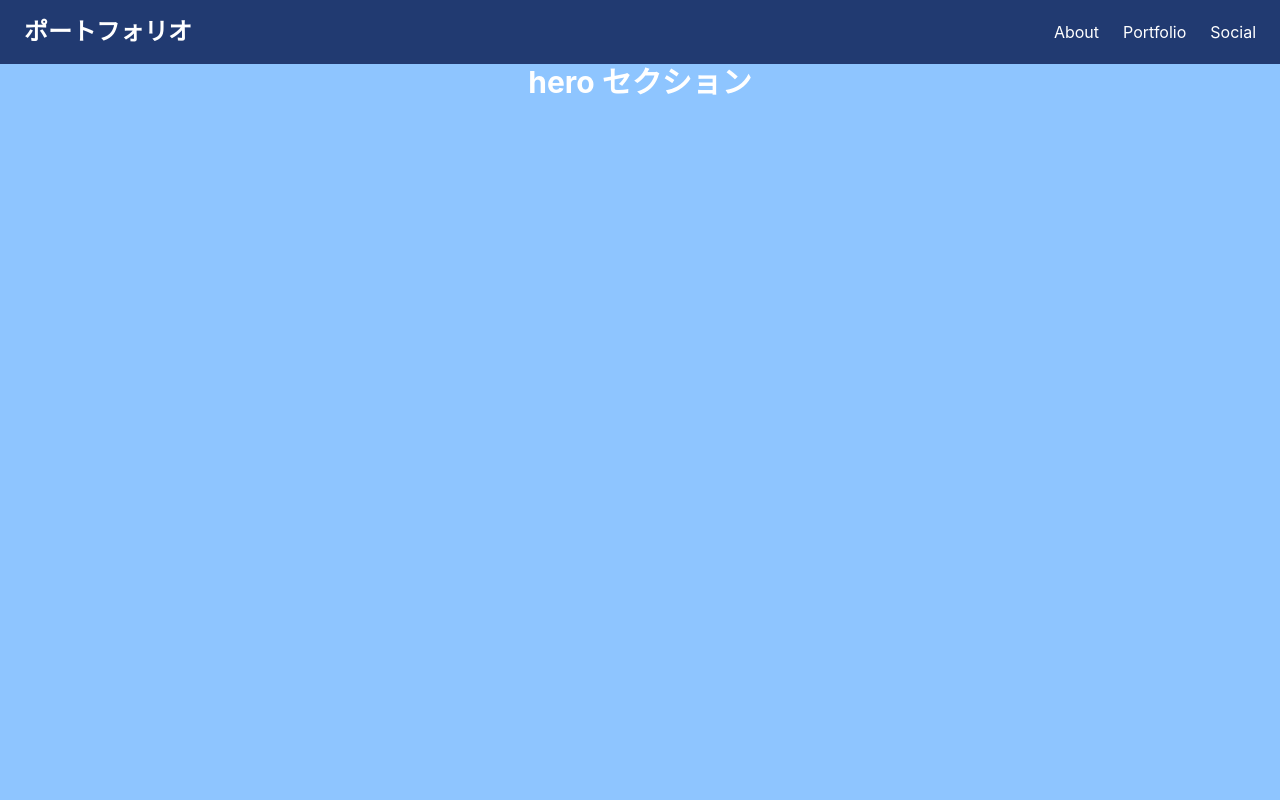
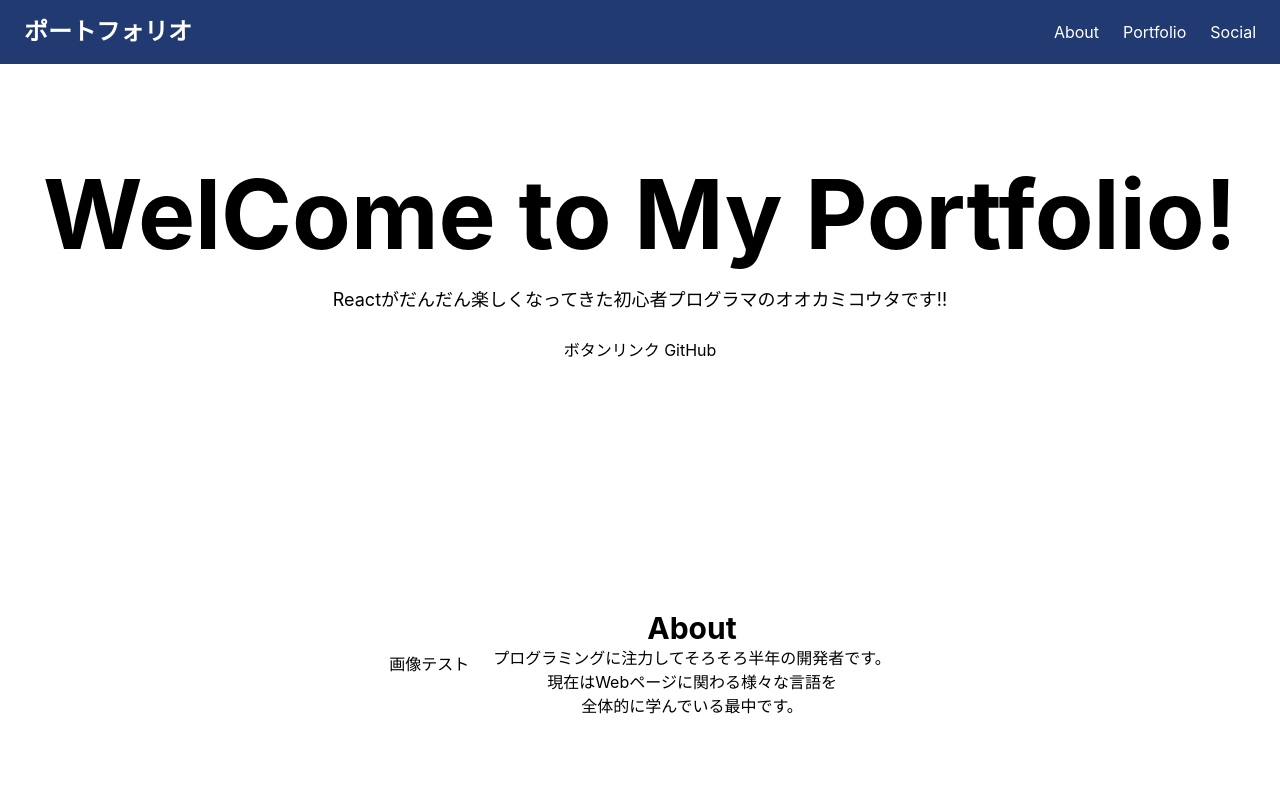
Before and after one commit to kouta-wolf/portfolio-react, a React (Vite) app: page / in a window 1280 px wide. Shown: the top 800 px of the page. Built offline with nearby package versions, Linux system fonts and the light colour scheme.

Commit message:
Heroセクションを仮作成 #5

```diff
--- a/src/components/sections/Hero.tsx
+++ b/src/components/sections/Hero.tsx
@@ -1,7 +1,16 @@
 export const Hero = () => {
   return (
-    <section className="h-screen bg-blue-300 items-center justify-center">
-      <h1 className="text-3xl text-white font-bold text-center">hero セクション</h1>
+    <section
+      id="hero"
+      className="bg-base min-h-[50vh] flex flex-col items-center justify-center gap-6 px-4 text-center"
+    >
+      <h1 className="text-4xl md:text-8xl font-bold">
+        WelCome to My Portfolio!
+      </h1>
+      <p className="text-lg">
+        Reactがだんだん楽しくなってきた初心者プログラマのオオカミコウタです!!
+      </p>
+      <a href="">ボタンリンク GitHub</a>
     </section>
   );
 };
```
